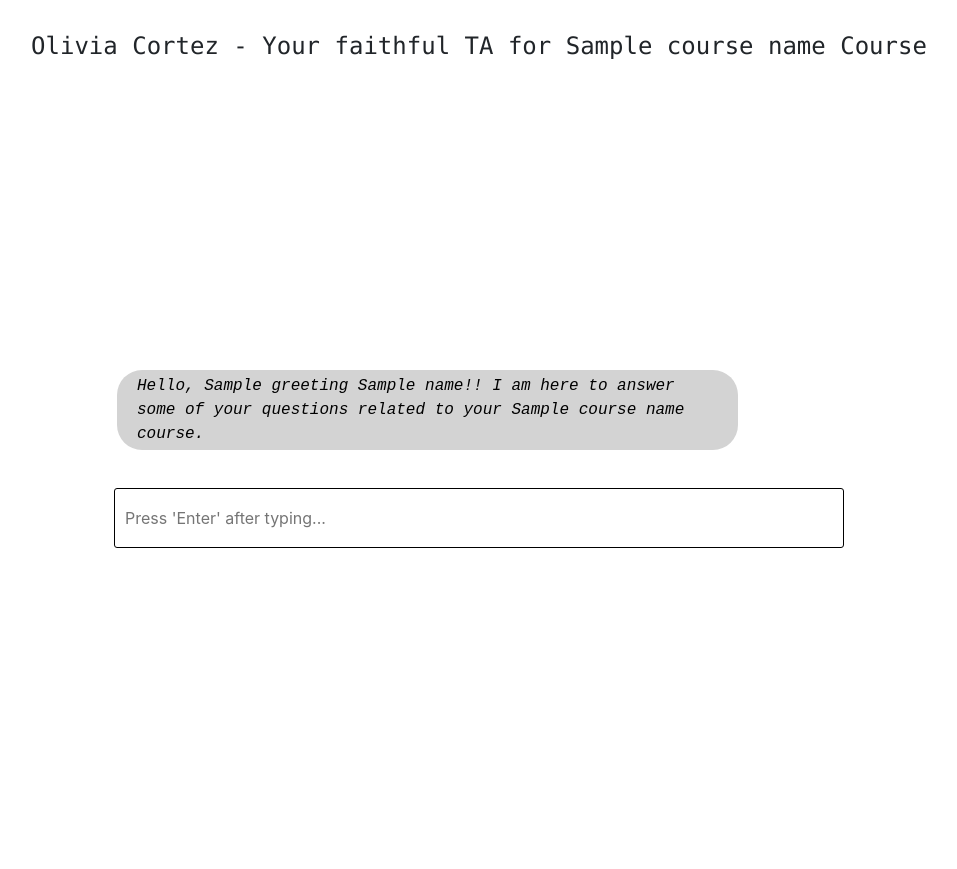
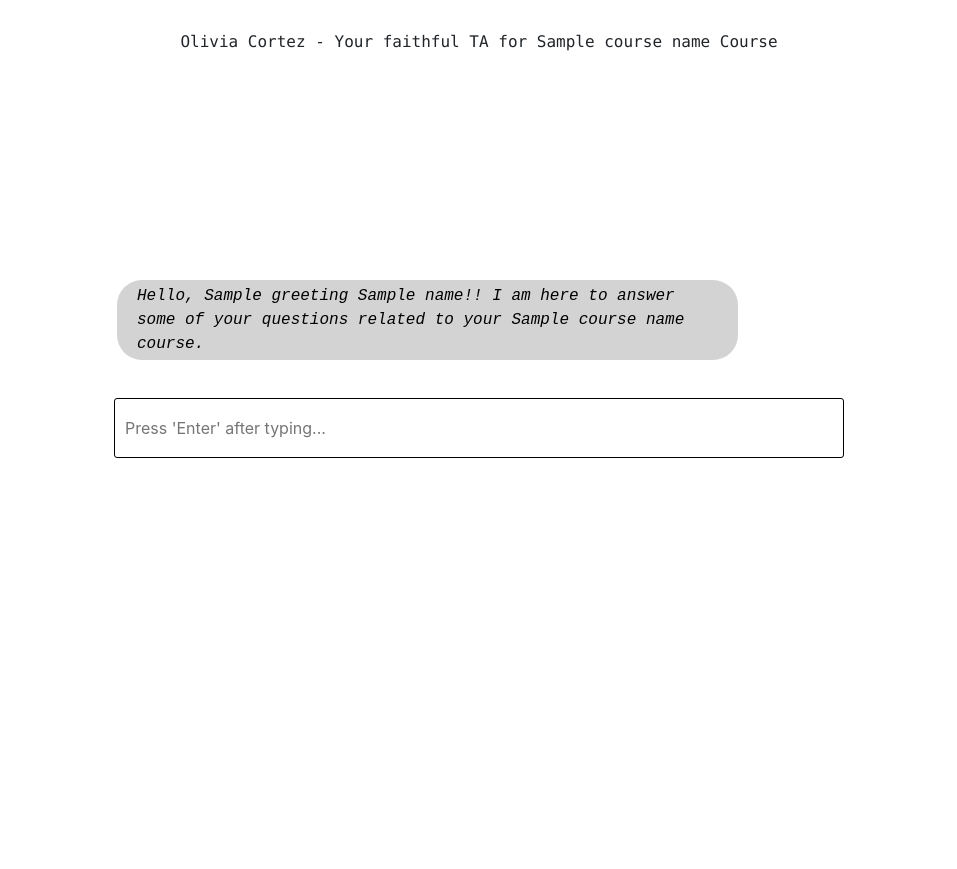
Before and after one commit to Bansari-Barot/e-learning-tool, a Flask app: template chatbot/webapp/app/templates/index.html in a window 1280 px wide. Shown: the whole page, without its empty margins (161-1118 px from the left). After the commit the page ends 458 px from the top, so only its background shows below. Run offline with Flask 2, Linux system fonts and the light colour scheme; the template is opened without the code that fills it: most values are stand-ins (such as "Sample title", 1, 10 or a date in 2020); some libraries are stand-ins or nearby versions.

Commit message:
VPAT UI changes

```diff
--- /dev/null
+++ b/chatbot/webapp/app/static/css/custom.css
@@ -0,0 +1,6 @@
+h4, .h4{
+    font-size: 1.0rem;
+}
+.row.align-items-center.h-100 {
+    height: 80%!important;
+}
--- a/chatbot/webapp/app/static/css/main.css
+++ b/chatbot/webapp/app/static/css/main.css
@@ -1,3 +1,4 @@
+
 
 
 
--- a/chatbot/webapp/app/static/css/style.css
+++ b/chatbot/webapp/app/static/css/style.css
@@ -8,6 +8,7 @@ body,html {
     background-color: fffaf0;
     margin: 0px;
     align-content: center;
+    height: 50%!important
   }
 
 .chat-message {
@@ -54,6 +55,7 @@ body,html {
         text-align: right;
     }
 
+
     .input {
       width: 100%;
       margin: 35px 0px;
--- a/chatbot/webapp/app/templates/index.html
+++ b/chatbot/webapp/app/templates/index.html
@@ -6,9 +6,9 @@
         <meta name="viewport" content="width=device-width, initial-scale=1, shrink-to-fit=no">
         <!-- Bootstrap CSS -->
         <link rel="stylesheet" type="text/css" href="{{ url_for('static', filename='css/style.css') }}"/>
-
         <link rel="stylesheet" href="https://stackpath.bootstrapcdn.com/bootstrap/4.1.0/css/bootstrap.min.css">
         <link href='https://fonts.googleapis.com/css?family=Oswald:400,300,700' rel='stylesheet' type='text/css'>
+        <link rel="stylesheet" type="text/css" href="{{ url_for('static', filename='css/custom.css') }}"/>
         <style>
 
 
@@ -23,7 +23,7 @@
 
           <div class="container h-100">
             <div class="container text-center">
-            <h4 class="text-monospace"> Olivia Cortez - Your faithful TA for {{course_name}} Course</h4>
+            <h4 id="bootstrap-overrides" class="text-monospace" tabindex="0"> Olivia Cortez - Your faithful TA for {{course_name}} Course</h4>
             </div>
             <div class="row align-items-center h-100">
                 <div class="col-md-8 col-sm-12 mx-auto">
@@ -31,7 +31,7 @@
                     <div class="h-100 justify-content-center">
 
                         <div class="chat-container" style="overflow: auto; max-height: 55vh">
-                          <div class="chat-message bot-message rcorners1" id="bMsg">
+                          <div class="chat-message bot-message rcorners1" id="bMsg" tabindex="0">
 
                             Hello, {{greeting}} {{name}}!! I am here to answer some of your questions related to your {{course_name}} course.
                           </div>
@@ -57,11 +57,13 @@
 
 
           socket.on('answer',function(data) {
+            //console.log('Check out the answer', answer)
+            console.log('Data here', data)
           // append the bot repsonse to the div
 
 
-            $('.chat-container').append(`<div class="chat-message rcorners1 bot-message" id="bMsg">
-            ${data.message}
+            $('.chat-container').append(`<div class="chat-message rcorners1 bot-message" id="bMsg" tabindex="0">
+            Olivia Cortez: ${data.message}
             </div>`)
             $('.chat-container').scrollTop(1000000);
 
@@ -79,14 +81,14 @@
                       }
 
                       $('.chat-container').append(`
-                          <div class="chat-message human-message humantext">
-                          ${input_message}
+                          <div class="chat-message human-message humantext" tabindex="0">
+                          You : ${input_message}
                           </div>
                       `)
 
                       // loading
                       $('.chat-container').append(`
-                          <div class="chat-message bot-message rcorners1" id="loading">
+                          <div class="chat-message bot-message rcorners1" id="loading" tabindex="0">
                               <b>...</b>
                           </div>
                       `)
```
